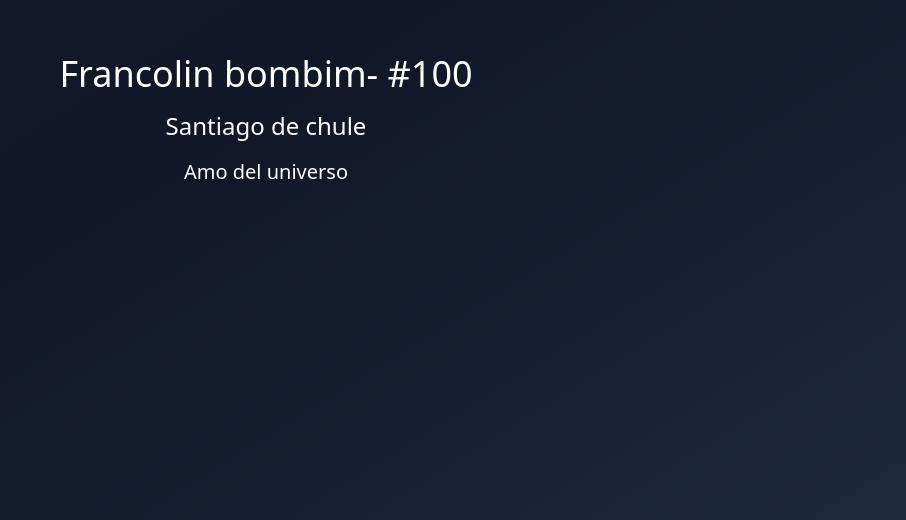
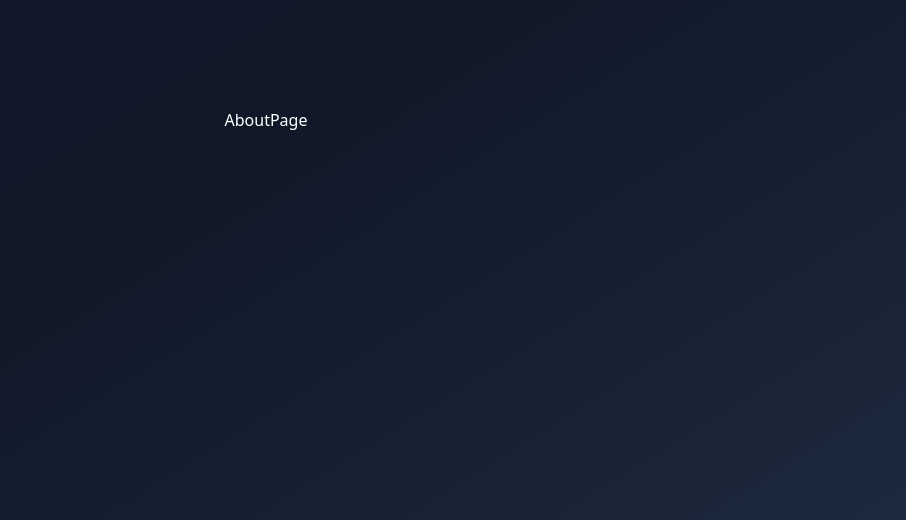
Before and after one commit to Francolin09/HooksApp, a React (Vite) app: page / in a window 1280 px wide. Shown: the part 280-800 px from the top of the page, without its empty margins (374-1280 px from the left). Built offline with nearby package versions, Linux system fonts and the light colour scheme.

Commit message:
29-react-router

```diff
--- a/package.json
+++ b/package.json
@@ -19,6 +19,7 @@
     "lucide-react": "^0.552.0",
     "react": "^19.1.1",
     "react-dom": "^19.1.1",
+    "react-router": "^7.9.6",
     "sonner": "^2.0.7",
     "tailwind-merge": "^3.3.1",
     "tailwindcss": "^4.1.16",
--- a/src/08-use-suspense/ClientInformation.tsx
+++ b/src/08-use-suspense/ClientInformation.tsx
@@ -2,15 +2,13 @@
 import { use, useEffect, type Usable } from "react"
 import { getUserAction, type User } from "./api/get-user.action"
 
-//const userPromise = getUserAction(1) //1 en un principio pensamos que esta era la solucion pero estos deja poniendole el id manual y no po
-//asi que nos creamos una interface con un metodo Usable<User> el tipo user viene del get.user.action
+
 interface Props {
     getUser: Usable<User>
 }
-export const ClientInformation = ({getUser}: Props) => { //desestructuramos acá
+export const ClientInformation = ({getUser}: Props) => {
 
- const user = use(getUser); //y acá usamos el use pasandole el getUser, porque el use necesita un tipo Usable
- //entonces ahora vamos al main y allá llamamos al metodo del get-userAction y se lo pasamos como prop al componente este
+ const user = use(getUser);
 
   return (
     <div className="bg-gradient flex flex-col gap-4">
--- /dev/null
+++ b/src/09-useContext/ProfessionalApp.tsx
@@ -0,0 +1,12 @@
+import { RouterProvider } from "react-router"
+import { appRouter } from "./router/app.router"
+
+
+export const ProffesionalApp = () => {
+  return (
+    <div className="bg-gradient flex flex-col gap-4">
+      {/* 2 acá hacemos uso del provider del router y como propiedad router le pasamos nuestro router donde hemos definido nuestras rutas. fin */}
+        <RouterProvider router={appRouter} />
+    </div>
+  )
+}
--- /dev/null
+++ b/src/09-useContext/pages/about/AboutPage.tsx
@@ -0,0 +1,7 @@
+import React from 'react'
+
+export const AboutPage = () => {
+  return (
+    <div>AboutPage</div>
+  )
+}
--- /dev/null
+++ b/src/09-useContext/pages/auth/LoginPage.tsx
@@ -0,0 +1,7 @@
+import React from 'react'
+
+export const LoginPage = () => {
+  return (
+    <div>LoginPage</div>
+  )
+}
--- /dev/null
+++ b/src/09-useContext/pages/profile/ProfilePage.tsx
@@ -0,0 +1,7 @@
+import React from 'react'
+
+export const ProfilePage = () => {
+  return (
+    <div>ProfilePage</div>
+  )
+}
--- /dev/null
+++ b/src/09-useContext/router/app.router.tsx
@@ -0,0 +1,25 @@
+import {createBrowserRouter, Navigate} from 'react-router';
+import { AboutPage } from '../pages/about/AboutPage';
+import { LoginPage } from '../pages/auth/LoginPage';
+import { ProfilePage } from '../pages/profile/ProfilePage';
+
+export const appRouter = createBrowserRouter([
+    {
+        path:'/',
+        element:<AboutPage/>
+    },
+    {
+        path:'/login',
+        element:<LoginPage/>
+    },
+    {
+        path:'/profile',
+        element:<ProfilePage/>
+    },
+    {
+        path:'*',
+        element: <Navigate to={'/'}/>
+    }
+])
+//1 acá crearemos varias rutas y que cada una renderice un componente distinto. una vez definidas nos vamos a usarlas al componente principal
+//professionalApp
--- a/src/main.tsx
+++ b/src/main.tsx
@@ -1,20 +1,13 @@
 import { StrictMode, Suspense } from 'react'
 import { createRoot } from 'react-dom/client'
 import './index.css'
-import { ClientInformation } from './08-use-suspense/ClientInformation'
-import { getUserAction } from './08-use-suspense/api/get-user.action'
+
+import { ProffesionalApp } from './09-useContext/ProfessionalApp'
 
 
 
 createRoot(document.getElementById('root')!).render(
   <StrictMode>
-    <Suspense fallback={
-      <div className='bg-gradient flex flex-col'>
-        <h1 className='text-2xl'> Cargando... </h1>
-      </div>
-    }>
-      <ClientInformation getUser={getUserAction(100)} />
-      {/* aqui viste, de esa forma el id se lo podemos pasar de donde sea */}
-     </Suspense>
-  </StrictMode>,
+    <ProffesionalApp/>
+  </StrictMode>
 )
```
Also changed, not shown: src/08-use-suspense/api/get-user.action.ts (line endings or trailing spaces), 2 other files (tests, documents, lock files or other folders).
